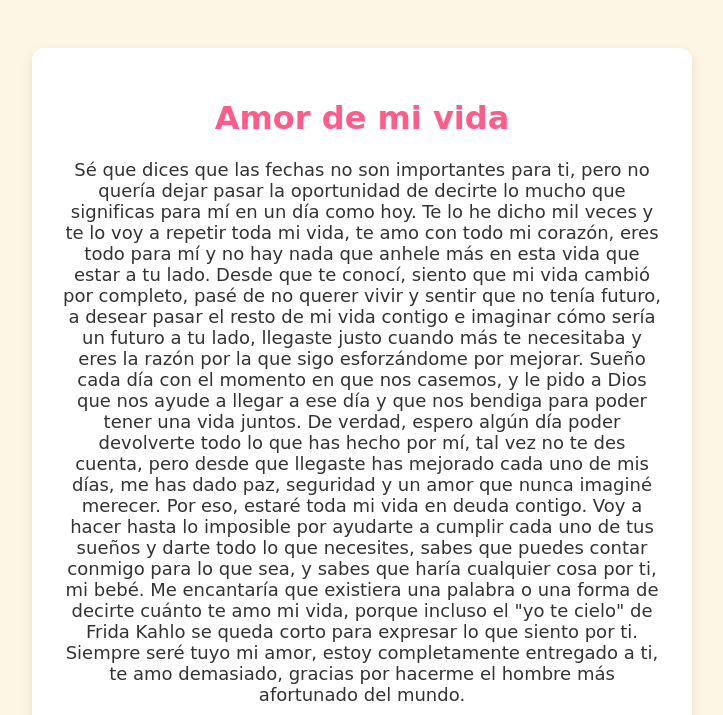
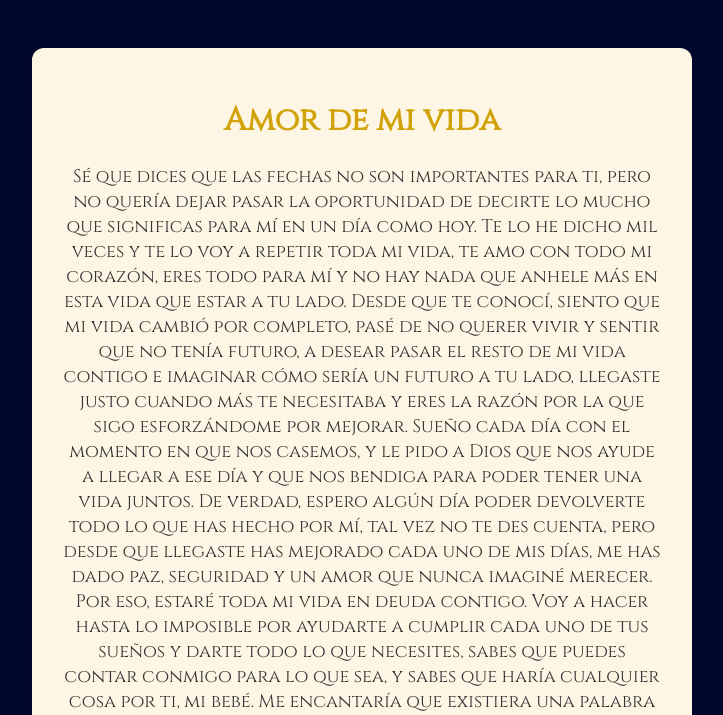
Before and after one commit to zaett/carta., a plain HTML site: page index.html in a window 1280 px wide. Shown: the top 715 px of the page, without its empty margins (278-1001 px from the left). Drawn offline with Linux system fonts and the light colour scheme.

Commit message:
index.html

```diff
--- a/index.html
+++ b/index.html
@@ -1,12 +1,13 @@
 <!DOCTYPE html>
 <html lang="es">
 <head>
+<link href="https://fonts.googleapis.com/css2?family=Cinzel&family=Cormorant+Garamond&family=EB+Garamond&family=Libre+Baskerville&family=Playfair+Display&display=swap" rel="stylesheet">
   <meta charset="UTF-8">
-  <title>Carta Virtual con Música</title>
+  <title>Carta.</title>
   <style>
     body {
-      font-family: 'Pacifico', cursive;
-      background-color: #fef6e4;
+      font-family: 'Cinzel', serif;
+      background-color: #00072d;
       display: flex;
       flex-direction: column;
       align-items: center;
@@ -15,7 +16,7 @@
     }
 
     .carta {
-      background-color: white;
+      background-color: #fef6e4;
       border-radius: 12px;
       padding: 30px;
       box-shadow: 0 4px 12px rgba(0,0,0,0.1);
@@ -24,7 +25,7 @@
     }
 
     h1 {
-      color: #ff5c8a;
+      color: #d1a309;
     }
 
     p {
```
